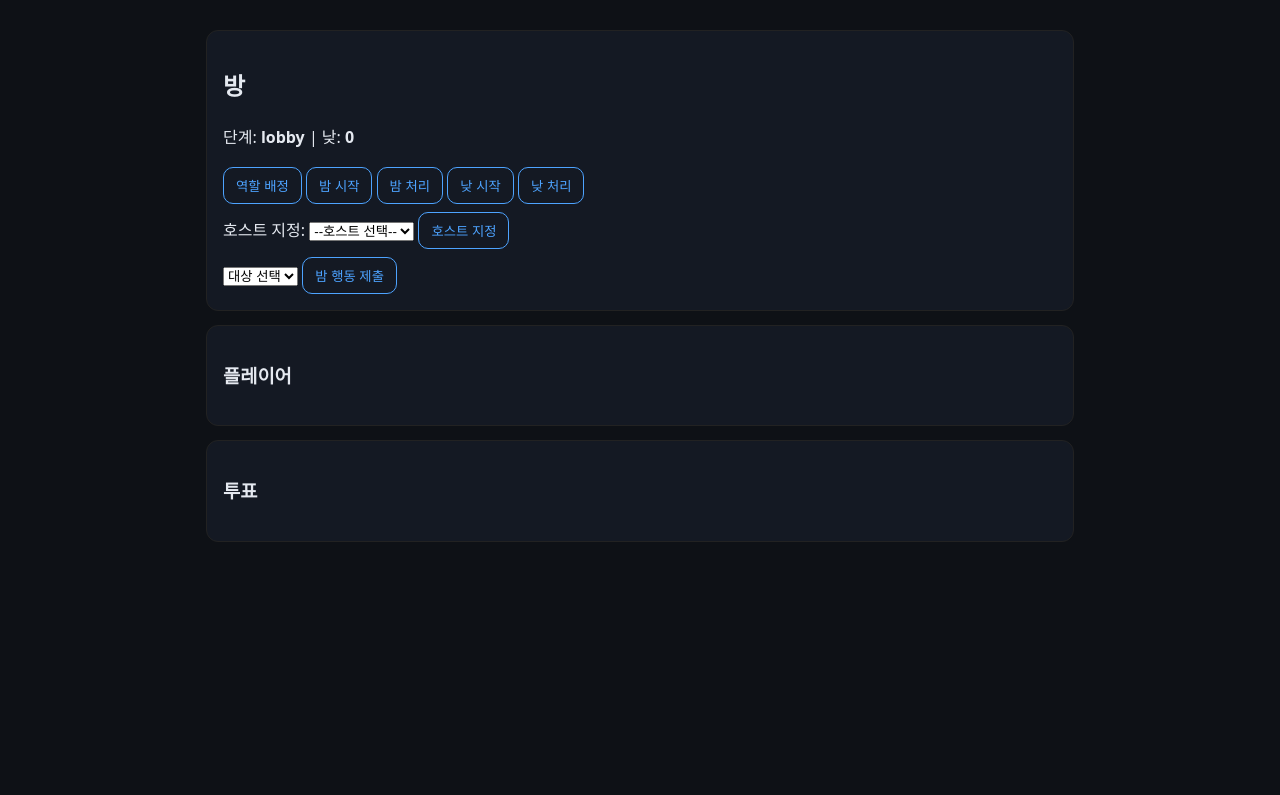
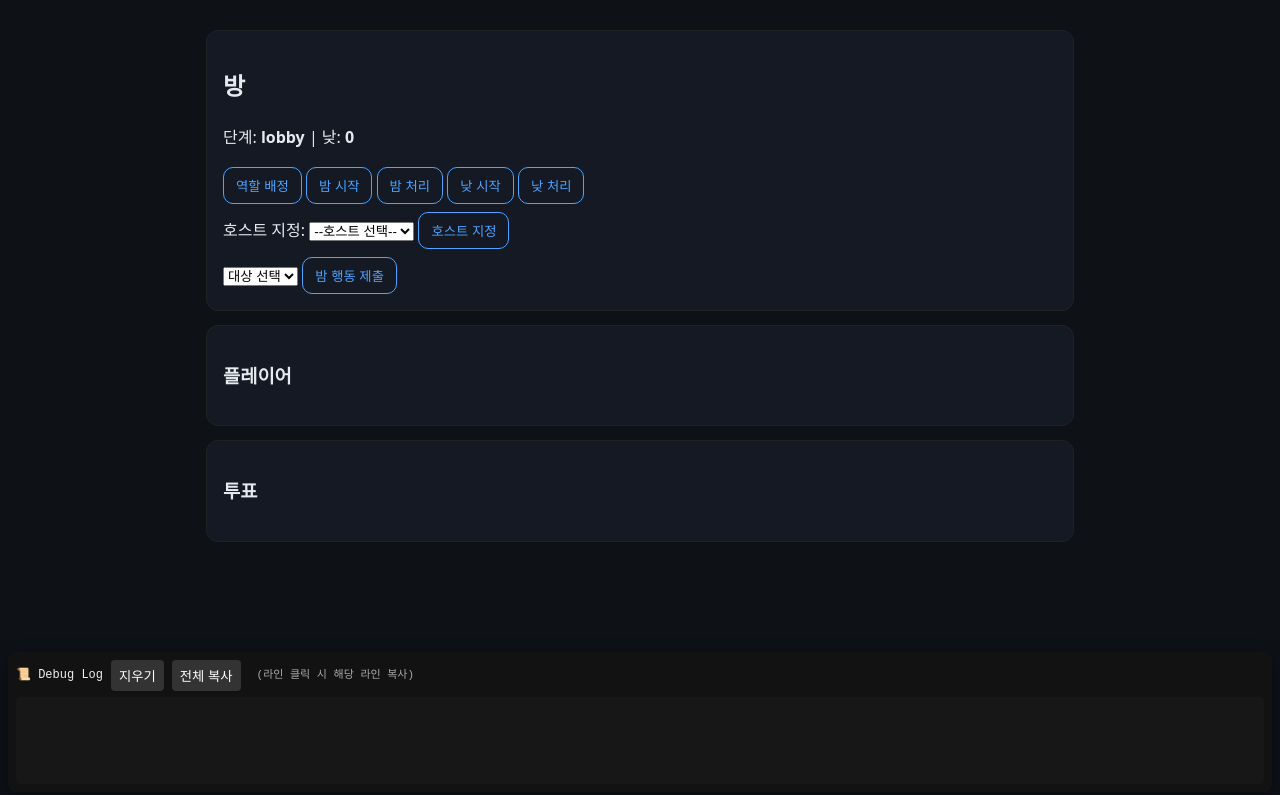
Before and after one commit to abc0323-abc/-, a plain HTML site: page game.html in a window 1280 px wide. Drawn offline with Linux system fonts and the light colour scheme.

Commit message:
Add files via upload

```diff
--- a/game.html
+++ b/game.html
@@ -41,4 +41,46 @@
 </main>
 
 <script type="module" src="js/game.js"></script>
+
+<!-- Host-only Debug Panel (injected) -->
+<style>
+#debugPanel {
+  position: fixed;
+  left: 8px;
+  right: 8px;
+  bottom: 8px;
+  height: 140px;
+  background: rgba(20,20,20,0.95);
+  color: #eee;
+  font-family: monospace;
+  font-size: 12px;
+  border-radius: 8px;
+  box-shadow: 0 6px 18px rgba(0,0,0,0.4);
+  display: none; /* shown only for host */
+  z-index: 9999;
+  padding: 8px;
+  display: flex;
+  flex-direction: column;
+}
+#debugPanel .debug-controls { display:flex; gap:8px; align-items:center; margin-bottom:6px; }
+#debugPanel .debug-controls button { background:#333; color:#fff; border:none; padding:6px 8px; border-radius:4px; cursor:pointer; }
+#debugPanel .debug-log { flex:1; overflow:auto; padding:4px; border-radius:4px; background: rgba(255,255,255,0.02); }
+.debug-line { padding:2px 4px; margin-bottom:2px; border-radius:3px; cursor:pointer; }
+.debug-line.log { color: #cfc; }
+.debug-line.error { color: #f88; font-weight:600; }
+.debug-line:hover { background: rgba(255,255,255,0.02); }
+.debug-copy-hint { font-size:11px; color:#aaa; margin-left:8px;}
+</style>
+
+<div id="debugPanel" aria-hidden="true">
+  <div class="debug-controls">
+    <div>📜 Debug Log</div>
+    <button id="debugClear">지우기</button>
+    <button id="debugCopyAll">전체 복사</button>
+    <div class="debug-copy-hint">(라인 클릭 시 해당 라인 복사)</div>
+  </div>
+  <div id="debugLog" class="debug-log" role="log" aria-live="polite"></div>
+</div>
+<!-- End Debug Panel -->
+
 </body></html>
```
